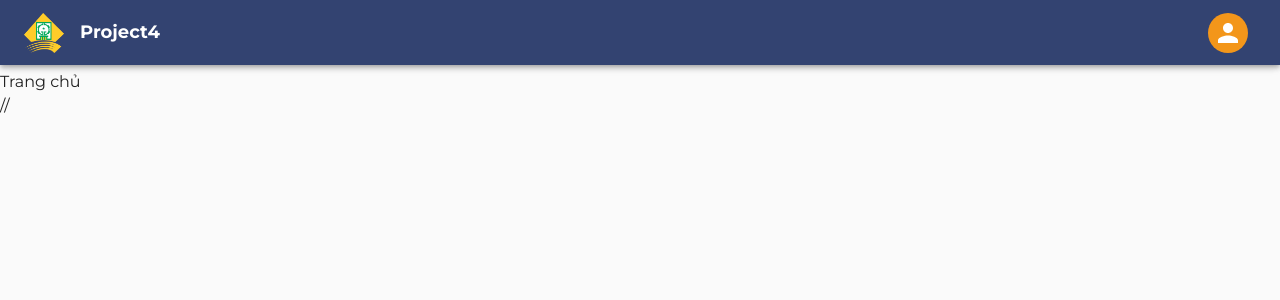
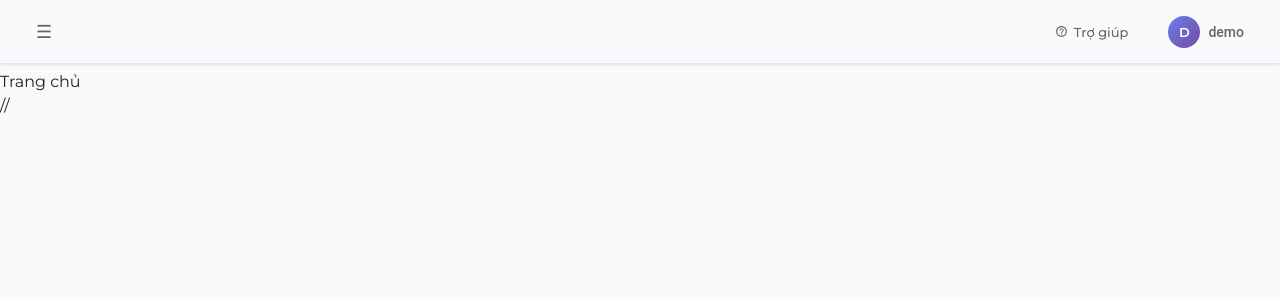
Before and after one commit to muahe2004/DoAn4, a React (Vite) app in the folder frontend/: page / in a window 1280 px wide. Shown: the top 300 px of the page. Built offline with nearby package versions, Linux system fonts and the light colour scheme.

Commit message:
Create UI and custom style for header  (#4)
* Úpdate Header

* Fix UI Header

* Fix UI Header 02

* Update UI Header 03

* Update UI Header 04

```diff
--- a/frontend/src/assets/styles/theme.css
+++ b/frontend/src/assets/styles/theme.css
@@ -1,7 +1,8 @@
 :root {
   --primary-color: #334371;
   --secondary-color: #f3961a;
-  --delete-color: #8b0000;
+  --normal-color:#666666;
+  --delete-color: #e53e3e;
   --font-size-base: 14px;
   --font-size-large: 20px;
   --font-weight-bold: 700;
--- a/frontend/src/components/Header/Header.css
+++ b/frontend/src/components/Header/Header.css
@@ -1,50 +1,365 @@
-@import url("../../assets/styles/theme.css");
-
-.header {
-    background: var(--primary-color) !important;
-    height: 65px;
-    display: flex;
-    justify-content: center;
-    position: fixed !important;
+.customs-header {
+  background: #f8fafc;
+  color: var(--primary-color);
+  box-shadow: 0 1px 3px rgba(0, 0, 0, 0.1);
+  position: fixed;
   top: 0;
   left: 0;
+  right: 0;
   z-index: 1000;
+  height: 64px;
+  border-bottom: 1px solid #e2e8f0;
+  font-family: 'Segoe UI', -apple-system, BlinkMacSystemFont, 'Roboto', 'Oxygen', 'Ubuntu', sans-serif;
 }
 
-.header-toolbar {
+.header-top {
   display: flex;
+  align-items: center;
   justify-content: space-between;
+  padding: 0 24px;
+  height: 100%;
 }
 
-.header-flex {
+.header-left {
   display: flex;
-    justify-content: space-between;
   align-items: center;
-    cursor: pointer;
+  gap: 24px;
+  flex: 1;
 }
 
-.header-logo {
+.menu-btn {
+  background: transparent;
+  border: none;
+  border-radius: 6px;
   width: 40px;
   height: 40px;
-    margin-right: 16px;
+  display: flex;
+  align-items: center;
+  justify-content: center;
+  cursor: pointer;
+  transition: all 0.3s cubic-bezier(0.4, 0, 0.2, 1);
+  color: var(--normal-color);
+  font-size: 18px;
 }
 
-.header-title {
-    font-size: 18px !important;
-    font-weight: var(--font-weight-bold) !important;
+.menu-btn:hover {
+  background: #edf2f7;
+  color: var(--primary-color);
+  transform: translateY(-1px);
+  box-shadow: 0 2px 8px rgba(0, 0, 0, 0.1);
 }
 
-.header-navbar__item {
-    transition: .5s !important;
-    border-radius: 0 !important;
-    border-bottom: 2px solid var(--primary-color) !important;
+.header-right {
+  display: flex;
+  align-items: center;
+  justify-content: flex-end;
+  gap: 16px;
+  flex: 1;
 }
 
-.header-navbar__item:hover {
-    border-color: var(--secondary-color) !important;
+.help-link {
+  display: flex;
+  align-items: center;
+  gap: 6px;
+  background: transparent;
+  border: none;
+  border-radius: 6px;
+  padding: 8px 12px;
+  color: var(--normal-color);
   cursor: pointer;
+  transition: all 0.3s cubic-bezier(0.4, 0, 0.2, 1);
+  text-decoration: none;
+  font-size: 13px;
+  font-weight: 500;
 }
 
-.header-avatar {
-    background: var(--secondary-color) !important;
+.help-link:hover {
+  background: #ebf8ff;
+  color: var(--primary-color);
+  transform: translateY(-1px);
+  box-shadow: 0 2px 8px rgba(66, 153, 225, 0.15);
 }
+
+.help-icon {
+  width: 20px;
+  height: 20px;
+  background: #334371;
+  transition: all 0.3s ease;
+}
+
+.help-link:hover .help-icon {
+  color: var(--primary-color);
+  transform: scale(1.1);
+}
+
+.help-text {
+  white-space: nowrap;
+}
+
+.user-dropdown {
+  position: relative;
+}
+
+.user-toggle {
+  display: flex;
+  align-items: center;
+  gap: 8px;
+  background: transparent;
+  border: none;
+  border-radius: 8px;
+  padding: 6px 12px;
+  color: var(--normal-color);
+  cursor: pointer;
+  transition: all 0.3s cubic-bezier(0.4, 0, 0.2, 1);
+  min-width: auto;
+}
+
+.user-toggle:hover {
+  background: #edf2f7;
+  transform: translateY(-1px);
+  box-shadow: 0 2px 8px rgba(0, 0, 0, 0.1);
+}
+
+.user-avatar {
+  width: 32px;
+  height: 32px;
+  background: linear-gradient(135deg, #667eea 0%, #764ba2 100%);
+  border-radius: 50%;
+  display: flex;
+  align-items: center;
+  justify-content: center;
+  font-weight: 600;
+  transition: all 0.3s cubic-bezier(0.4, 0, 0.2, 1);
+}
+
+.user-toggle:hover .user-avatar {
+  transform: scale(1.05);
+  box-shadow: 0 4px 12px rgba(102, 126, 234, 0.3);
+}
+
+.avatar-text {
+  font-size: 13px;
+  font-weight: 600;
+  color: white;
+}
+
+.user-name {
+  font-weight: 600;
+  font-size: 14px;
+  color: var(--normal-color);
+  font-family: 'Segoe UI Semibold', 'Roboto Medium', sans-serif;
+  white-space: nowrap;
+}
+
+.user-dropdown-menu {
+  position: absolute;
+  top: 100%;
+  right: 0;
+  margin-top: 8px;
+  background: white;
+  border-radius: 8px;
+  box-shadow: 0 8px 25px rgba(0, 0, 0, 0.15);
+  min-width: 200px;
+  z-index: 1001;
+  border: 1px solid #e2e8f0;
+  overflow: hidden;
+  animation: dropdownSlide 0.2s ease;
+}
+
+@keyframes dropdownSlide {
+  from {
+    opacity: 0;
+    transform: translateY(-8px) scale(0.95);
+  }
+  to {
+    opacity: 1;
+    transform: translateY(0) scale(1);
+  }
+}
+
+.user-menu-item {
+  display: flex;
+  align-items: center;
+  width: 100%;
+  padding: 12px 16px;
+  background: none;
+  border: none;
+  cursor: pointer;
+  transition: all 0.2s ease;
+  text-align: left;
+  font-size: 14px;
+  color: var(--normal-color);
+  border-bottom: 1px solid #f7fafc;
+  gap: 12px;
+}
+
+.user-menu-item:last-child {
+  border-bottom: none;
+}
+
+.user-menu-item:hover {
+  background: #f8fafc;
+  padding-left: 20px;
+  border-left: 3px solid #4299e1;
+}
+
+.menu-item-icon {
+  font-size: 14px;
+  width: 16px;
+  text-align: center;
+  transition: transform 0.2s ease;
+}
+
+.user-menu-item:hover .menu-item-icon {
+  transform: scale(1.1);
+}
+
+.menu-item-text {
+  flex: 1;
+  font-weight: 500;
+  transition: color 0.2s ease;
+}
+
+.user-menu-item:hover .menu-item-text {
+  color: var(--primary-color);
+}
+
+.logout-item {
+  color: var(--normal-color);
+}
+
+.logout-item:hover {
+  background: #ffeaea;
+  color: var(--normal-color);
+  border-left: 3px solid var(--delete-color);
+}
+
+.logout-item:hover .menu-item-text {
+  color: var(--delete-color);
+}
+
+.dropdown-menu {
+  position: absolute;
+  top: 100%;
+  left: 0;
+  margin-top: 4px;
+  background: white;
+  border-radius: 8px;
+  box-shadow: 0 8px 25px rgba(0, 0, 0, 0.15);
+  min-width: 100%;
+  z-index: 1001;
+  border: 1px solid #e2e8f0;
+  animation: dropdownFade 0.2s ease;
+  overflow: hidden;
+}
+
+.dropdown-item {
+  display: flex;
+  align-items: center;
+  gap: 12px;
+  width: 100%;
+  padding: 12px 16px;
+  background: none;
+  border: none;
+  cursor: pointer;
+  font-size: 14px;
+  color: var(--normal-color);
+  transition: all 0.2s ease;
+  text-align: left;
+  border-bottom: 1px solid #f7fafc;
+  font-weight: 500;
+}
+
+.dropdown-item:last-child {
+  border-bottom: none;
+}
+
+.dropdown-item:hover {
+  background: #ebf8ff;
+  color: var(--primary-color);
+  padding-left: 20px;
+}
+
+@keyframes dropdownFade {
+  from {
+    opacity: 0;
+    transform: translateY(-8px);
+  }
+  to {
+    opacity: 1;
+    transform: translateY(0);
+  }
+}
+
+@media (max-width: 1024px) {
+  .header-top {
+    padding: 0 20px;
+  }
+
+  .dropdown-toggle {
+    min-width: 200px;
+  }
+}
+
+@media (max-width: 768px) {
+  .header-top {
+    padding: 0 16px;
+  }
+
+  .help-text {
+    display: none;
+  }
+
+  .help-link {
+    padding: 8px;
+  }
+
+  .user-name {
+    display: none;
+  }
+
+  .user-toggle {
+    padding: 6px;
+  }
+
+  .user-dropdown-menu {
+    min-width: 180px;
+    right: -8px;
+  }
+
+  .fiscal-year-label {
+    font-size: 11px;
+  }
+}
+
+@media (max-width: 480px) {
+  .header-top {
+    padding: 0 12px;
+  }
+
+  .customer-dropdown {
+    flex-direction: column;
+    gap: 8px;
+  }
+
+  .dropdown-label {
+    display: none;
+    color: #718096;
+    font-size: 13px;
+    font-weight: 500;
+    white-space: nowrap;
+  }
+
+  .fiscal-year-section {
+    gap: 1px;
+  }
+
+  .fiscal-year-label {
+    font-size: 10px;
+  }
+
+  .fiscal-year-value {
+    font-size: 14px;
+  }
+
+}
--- a/frontend/src/components/Header/Header.tsx
+++ b/frontend/src/components/Header/Header.tsx
@@ -1,62 +1,111 @@
-import React, { type MouseEvent, useState } from 'react';
-import {
-  AppBar,
-  Toolbar,
-  IconButton,
-  Menu,
-  MenuItem,
-  Avatar,
-  Box,
-  Typography
-} from '@mui/material';
-import { useNavigate } from 'react-router-dom';
-import { homeUrl  } from "../../routes/urls"
-import logo from '../../assets/images/logoUTEHY.png';
-import "./Header.css"
+import React, { useState, useRef, useEffect } from 'react';
+import './Header.css';
+import { Select, MenuItem } from '@mui/material';
+import { MdHelpOutline } from "react-icons/md";
+interface HeaderProps {
+  customerName?: string;
+  fiscalYear?: string;
+  userName?: string;
+  userRole?: string;
+  customers?: string[];
+  fiscalYears?: string[];
+}
 
-const Header: React.FC = () => {
-  const navigate = useNavigate();
+const Header: React.FC<HeaderProps> = ({
+  customerName = 'CONG TY TNHH TX',
+  fiscalYear = '2025',
+  userName = 'demo',
+  customers = [
+    'CONG TY TNHH TX',
+    'CONG TY CP ABC',
+    'CONG TY TNHH XYZ',
+    'DOANH NGHIEP TNHH 123'
+  ],
+  fiscalYears = [
+    '2025',
+    '2024',
+    '2023',
+    '2022'
+  ]
+}) => {
+  const [selectedCustomer, setSelectedCustomer] = useState(customerName);
+  const [selectedFiscalYear, setSelectedFiscalYear] = useState(fiscalYear);
+  const [isUserMenuOpen, setIsUserMenuOpen] = useState(false);
 
-  const [anchorElUser, setAnchorElUser] = useState<null | HTMLElement>(null);
+  const userDropdownRef = useRef<HTMLDivElement>(null);
 
-  const handleOpenUserMenu = (event: MouseEvent<HTMLElement>) => {
-    setAnchorElUser(event.currentTarget);
+  // Đóng user menu khi click ra ngoài
+  useEffect(() => {
+    const handleClickOutside = (event: MouseEvent) => {
+      if (userDropdownRef.current && !userDropdownRef.current.contains(event.target as Node)) {
+        setIsUserMenuOpen(false);
+      }
+    };
+    document.addEventListener('mousedown', handleClickOutside);
+    return () => document.removeEventListener('mousedown', handleClickOutside);
+  }, []);
+
+  const handleHelpClick = () => console.log('Mở trợ giúp');
+  const handleLogout = () => {
+    console.log('Đăng xuất');
+    setIsUserMenuOpen(false);
   };
-
-  const handleNavigate = (url: string) => {
-    navigate(url);
-    handleCloseUserMenu();
+  const handleProfile = () => {
+    console.log('Thông tin cá nhân');
+    setIsUserMenuOpen(false);
   };
-
-  const handleCloseUserMenu = () => {
-    setAnchorElUser(null);
+  const handleChangePassword = () => {
+    console.log('Đổi mật khẩu');
+    setIsUserMenuOpen(false);
   };
 
   return (
-    <AppBar position="static" className="header">
-      <Toolbar className="header-toolbar">
-        <Box onClick={() => handleNavigate(homeUrl)} className="header-flex">
-          <img src={logo} alt="Logo" className="header-logo"/>
-          <Typography variant="h1" className="header-title">Project4</Typography>
-        </Box>
+    <header className="customs-header">
+      <div className="header-top">
+        <div className="header-left">
+          <button className="menu-btn">
+            <span className="menu-icon">☰</span>
+          </button>
 
-        <Box className="header-flex">
+        </div>
 
-          <IconButton onClick={handleOpenUserMenu}>
-            <Avatar alt="User Avatar" src="" className="header-avatar"/>
-          </IconButton>
-          <Menu
-            anchorEl={anchorElUser}
-            open={Boolean(anchorElUser)}
-            onClose={handleCloseUserMenu}
-            disableScrollLock={true}
-          >
-            <MenuItem>Setting</MenuItem>
-            <MenuItem></MenuItem>
-          </Menu>
-        </Box>
-      </Toolbar>
-    </AppBar>
+
+        <div className="header-right">
+          <button className="help-link" onClick={handleHelpClick}>
+            <MdHelpOutline className="text-5xl text-gray-700" />
+            <span className="help-text">Trợ giúp</span>
+          </button>
+
+          <div className="user-dropdown" ref={userDropdownRef}>
+            <button
+              className="user-toggle"
+              onClick={() => setIsUserMenuOpen(!isUserMenuOpen)}
+            >
+              <div className="user-avatar">
+                <span className="avatar-text">{userName.charAt(0).toUpperCase()}</span>
+              </div>
+              <span className="user-name">{userName}</span>
+            </button>
+
+            {isUserMenuOpen && (
+              <div className="user-dropdown-menu">
+                <button className="user-menu-item" onClick={handleProfile}>
+                  <span className="menu-item-text">Thông tin cá nhân</span>
+                </button>
+
+                <button className="user-menu-item" onClick={handleChangePassword}>
+                  <span className="menu-item-text">Đổi mật khẩu</span>
+                </button>
+
+                <button className="user-menu-item logout-item" onClick={handleLogout}>
+                  <span className="menu-item-text">Đăng xuất</span>
+                </button>
+              </div>
+            )}
+          </div>
+        </div>
+      </div>
+    </header>
   );
 };
 
```
Lines whose indentation alone changed are shown as unchanged.
